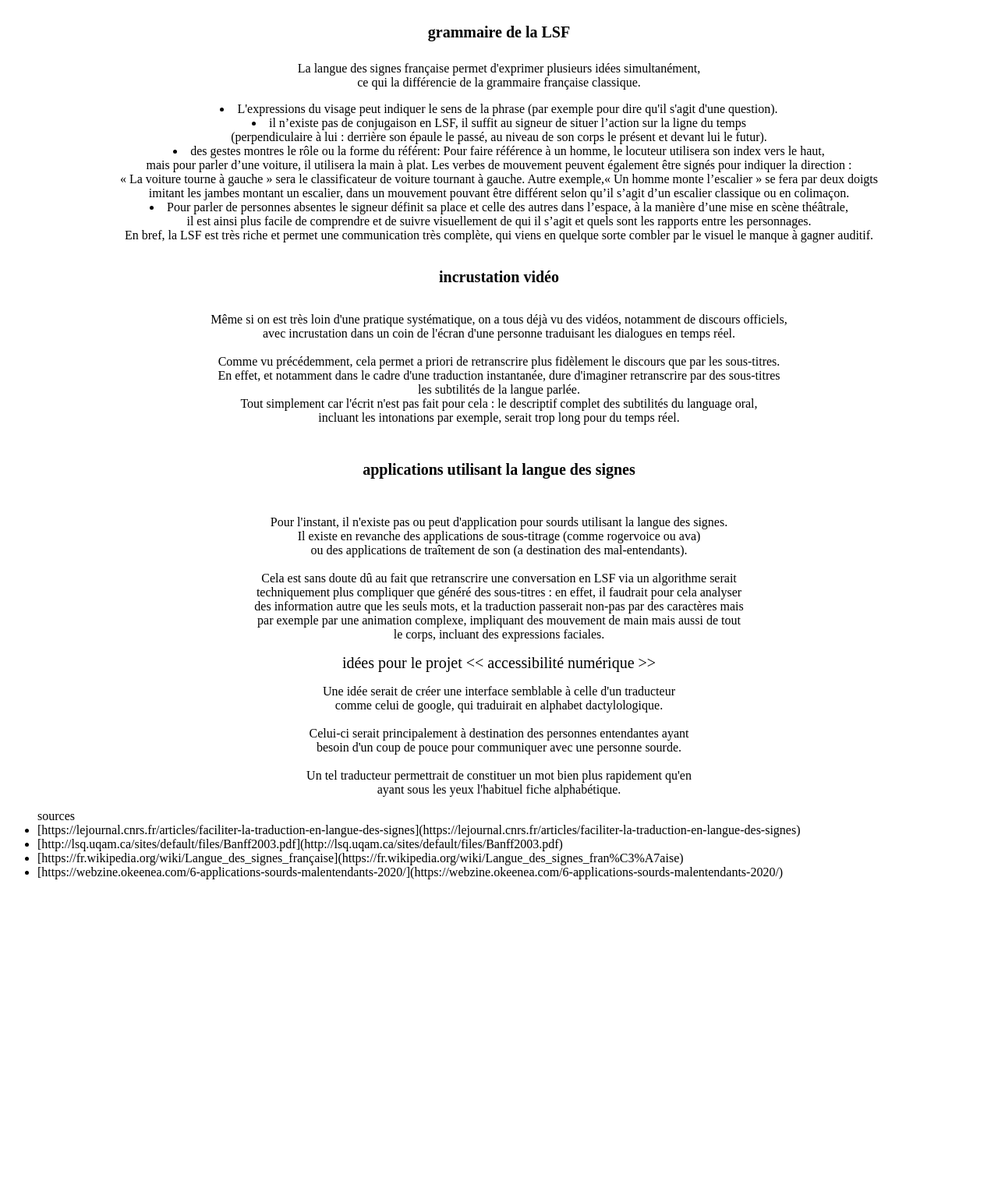
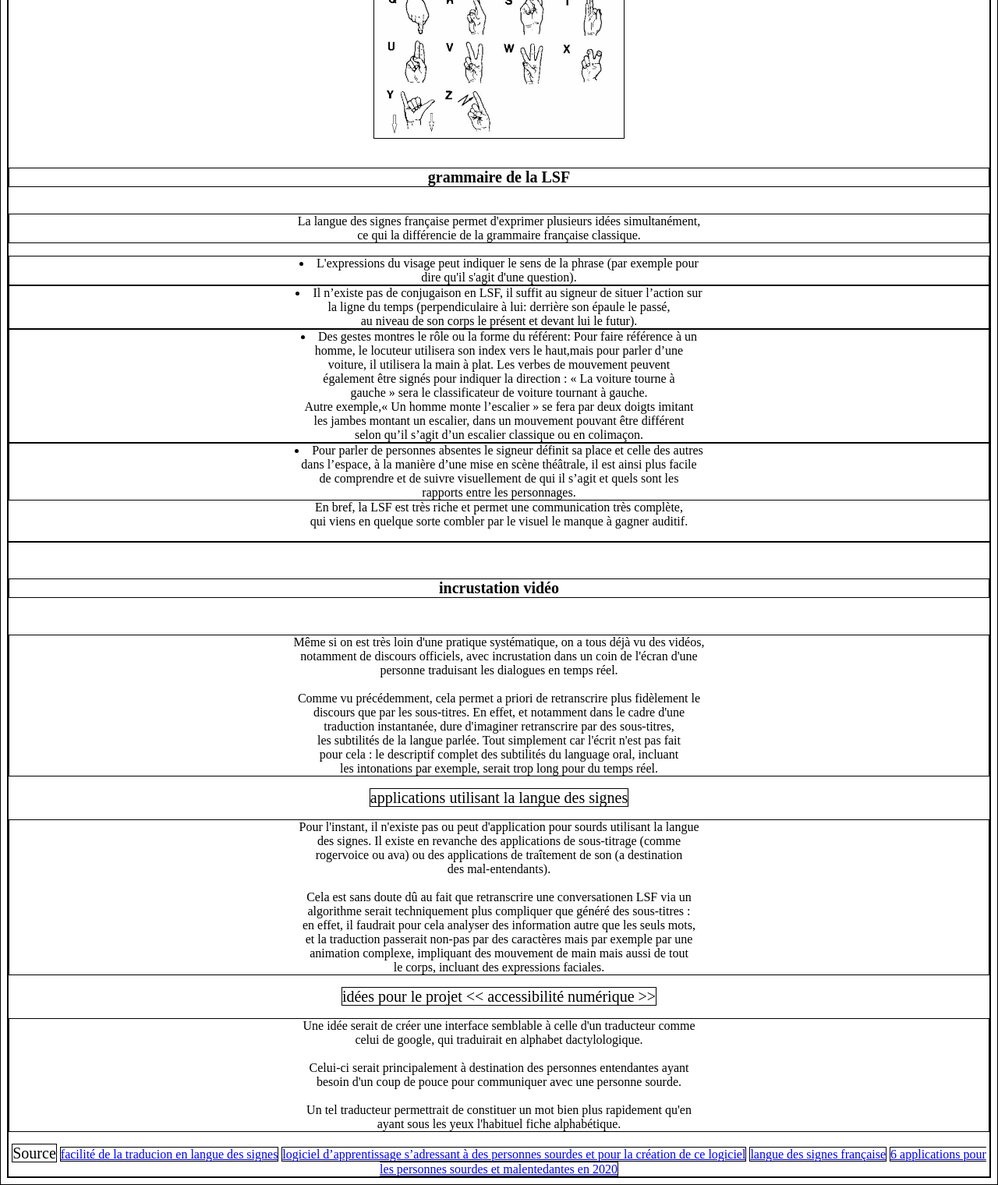
Before and after one commit to Nicolasmaes/a11e, a PHP site: page /lsf.php/index.php in a window 1280 px wide. Shown: the part 802-2322 px from the top of the page at 78% size. Before the commit the page ends 1930 px from the top, so only its background shows below. Run offline with PHP 8.4, Linux system fonts and the light colour scheme.

Commit message:
mise en page

```diff
--- a/lsf.php/index.php
+++ b/lsf.php/index.php
@@ -8,90 +8,86 @@
     <link rel="stylesheet" href="style.css">
 </head>
 <body>
-<section>
-    <h1>accessibilité numérique et langue des signes</h1>
+     <div class="main_lsf">
 
-    <p>Lors de l'élaboration d'un projet sur l'accessibilité numérique orientée<br>
-     sur la surdité, la question s'est posé de savoir quels était les meilleurs façons<br>
-     de retranscrire sons et paroles dans des contenus audio et vidéos.
-    <br><br> Les sous-titres et les closed captions sont traités dans un autre article, écris par NICOLASM <br>
-    (https://promo-68.codeur.online/blog/index.php/author/nicolasm/)
+         <h1>accessibilité numérique et langue des signes</h1>
+
+    <p>Lors de l'élaboration d'un projet sur l'accessibilité numérique orientée
+     sur la surdité,<br> la question s'est posé de savoir quels était les meilleurs façons
+     de retranscrire<br> sons et paroles dans des contenus audio et vidéos.
+    <br><br> Les sous-titres et les closed captions sont traités dans un autre article.<br> <a href="https://promo-68.codeur.online/blog/index.php/author/nicolasm/">Ecris par NICOLASM</a>
+
     </p>
 
-    <h2>historique de la LSF</h2>
+       <h2>historique de la LSF</h2>
     <p>
-    La LSF (langue des signes française) a longtemps été combattu et même explicitement interdite, <br>
-    notamment car perçu par les autorités comme un "patois gestuel" <br>(voir loi du congrès de  Milan de 1880).
-    <br> Ce n'est qu'en 1991 que l'interdiction de la LSF est levé dans l'éducation, <br>
-    et celle-ci sera reconnut officiellement comme une langue à part entière en 2005.
-    </p></section>
+    La LSF (langue des signes française) a longtemps été combattu et même explicitement <br>interdite,
+    notamment car perçu par les autorités comme un "patois gestuel" (voir loi <br>du congrès de  Milan de 1880).
+    Ce n'est qu'en 1991 que l'interdiction de la LSF est<br> levé dans l'éducation,
+    et celle-ci sera reconnut officiellement comme  une langue<br> à part entière en 2005.
+    </p>
 
-    <h3>spécificités de la LSF</h3>
-    <section>
-    <h1>Alphabet dactylologique</h1>
-    <p>L’alphabet dactylologique est la façon de signer l’alphabet latin. Il est <br>
-     utilisé pour épeler les noms propres ou les mots n’existant pas encore en LSF.
-     <br> La dactylologie de la LSF se fait d’une seule main.</p>
-     <div class="image"><img src="assets/images/icons/article/langue-des-signes.jpg"></div>
+     <h3>spécificités de la LSF</h3>
 
-     <h4>grammaire de la LSF</h4>
+    <h4>Alphabet dactylologique</h4>
+    <p>L’alphabet dactylologique est la façon de signer l’alphabet latin. Il est
+     utilisé pour épeler<br> les noms propres ou les mots n’existant pas encore en LSF.
+      La dactylologie de la<br> LSF se fait d’une seule main.</p>
+     <img src="img/langue-des-signes.jpg" class="image">
+
+         <h5>grammaire de la LSF</h5>
      <p>
      La langue des signes française permet d'exprimer plusieurs idées simultanément,<br>
       ce qui la différencie de la grammaire française classique.
-      <li>L'expressions du visage peut indiquer le sens de la phrase (par exemple pour dire qu'il s'agit d'une question).</li>
-      <li>il n’existe pas de conjugaison en LSF, il suffit au signeur de situer l’action sur la ligne du temps <br>
-      (perpendiculaire à lui : derrière son épaule le passé, au niveau de son corps le présent et devant lui le futur).</li>
-      <li>des gestes montres le rôle ou la forme du référent: Pour faire référence à un homme, le locuteur utilisera son index vers le haut,
-          <br> mais pour parler d’une voiture, il utilisera la main à plat. Les verbes de mouvement peuvent également être signés pour indiquer la direction :
-          <br> « La voiture tourne à gauche » sera le classificateur de voiture tournant à gauche. Autre exemple,« Un homme monte l’escalier » se fera par deux doigts
-           <br> imitant les jambes montant un escalier, dans un mouvement pouvant être différent selon qu’il s’agit d’un escalier classique ou en colimaçon.</li>
-      <li>Pour parler de personnes absentes le signeur définit sa place et celle des autres dans l’espace, à la manière d’une mise en scène théâtrale,
-          <br> il est ainsi plus facile de comprendre et de suivre visuellement de qui il s’agit et quels sont les rapports entre les personnages.</li>
-          En bref, la LSF est très riche et permet une communication très complète, qui viens en quelque sorte combler par le visuel le manque à gagner auditif.
-        </p></section>
+      <li>L'expressions du visage peut indiquer le sens de la phrase (par exemple pour <br>dire qu'il s'agit d'une question).</li>
+      <li>Il n’existe pas de conjugaison en LSF, il suffit au signeur de situer l’action sur<br> la ligne du temps
+      (perpendiculaire à lui:  derrière son épaule le passé,<br> au niveau de son corps le présent et devant lui le futur).</li>
+      <li>Des gestes montres le rôle ou la forme du référent: Pour faire  référence à un <br>homme, le locuteur utilisera son index vers le  haut,mais pour parler d’une <br>voiture, il utilisera la main à plat. Les verbes de mouvement peuvent <br>également être  signés pour indiquer  la direction :
+         « La voiture tourne à <br>gauche »  sera le classificateur de voiture tournant à gauche.<br> Autre exemple,« Un homme monte l’escalier » se fera par deux doigts
+           imitant<br> les jambes montant un escalier, dans un mouvement pouvant être différent<br> selon qu’il s’agit d’un escalier classique ou en colimaçon.</li>
+      <li>Pour parler de personnes absentes le signeur définit sa place et celle des autres <br>dans l’espace, à la  manière d’une mise en scène théâtrale, il est ainsi plus facile<br> de  comprendre et de suivre visuellement de qui il s’agit et quels sont les <br>rapports entre les personnages.</li>
+          En bref, la LSF est très riche et permet une communication très complète,<br> qui viens en quelque sorte combler par le visuel le manque à gagner auditif.
+        </p>
 
-        <h5>incrustation vidéo</h5>
-        <section> <p>
-         Même si on est très loin d'une pratique systématique, on a tous déjà vu des vidéos, notamment de discours officiels,
-         <br> avec incrustation dans un coin de l'écran d'une personne traduisant les dialogues en temps réel.
-         <br><br>Comme vu précédemment, cela permet a priori de retranscrire plus fidèlement le discours que par les sous-titres.
-         <br> En effet, et notamment dans le cadre d'une traduction instantanée, dure d'imaginer retranscrire par des sous-titres
-         <br> les subtilités de la langue parlée.
-         <br> Tout simplement car l'écrit n'est pas fait pour cela : le descriptif complet des subtilités du language oral,
-         <br> incluant les intonations par exemple, serait trop long pour du temps réel.
+         <h6>incrustation vidéo</h6>
+         <p>
+         Même si on est très loin d'une pratique systématique, on a tous déjà vu des vidéos,<br> notamment de discours officiels,
+          avec incrustation dans un coin de l'écran d'une<br> personne traduisant les dialogues en temps réel.
+         <br><br>Comme vu précédemment, cela permet a priori de retranscrire plus fidèlement le <br>discours que par les sous-titres.
+         En effet, et notamment dans le cadre d'une<br> traduction instantanée, dure d'imaginer retranscrire par des  sous-titres,<br>
+         les subtilités de la langue parlée.
+         Tout simplement car l'écrit n'est pas fait<br> pour cela : le descriptif complet des subtilités du language oral, incluant<br> les intonations par exemple, serait trop long pour du temps réel.
          </p>
 
-         <h6>applications utilisant la langue des signes</h6>
-         <p>Pour l'instant, il n'existe pas ou peut d'application pour sourds utilisant la langue des signes.
-         <br> Il existe en revanche des applications de sous-titrage (comme rogervoice ou ava)
-         <br> ou des applications de traîtement de son (a destination des mal-entendants).
-         <br><br>Cela est sans doute dû au fait que retranscrire une conversation en LSF via un algorithme serait
-         <br> techniquement plus compliquer que généré des sous-titres :  en effet, il faudrait pour cela analyser
-         <br> des information autre que les seuls mots, et la traduction passerait non-pas par des caractères mais
-         <br> par exemple par une animation complexe, impliquant des mouvement de main mais aussi de tout
+          <h7>applications utilisant la langue des signes</h7>
+         <p>
+         Pour l'instant, il n'existe pas ou peut d'application pour sourds utilisant la langue<br> des signes.
+         Il existe en revanche des  applications de sous-titrage (comme<br> rogervoice ou ava)
+          ou des applications de traîtement de son (a destination <br>des mal-entendants).
+         <br><br>Cela est sans doute dû au fait que retranscrire une conversationen LSF via un  <br>algorithme serait
+         techniquement plus compliquer que  généré des sous-titres :<br>  en effet, il faudrait pour cela analyser
+         des information autre que les seuls mots,<br>  et la traduction passerait non-pas par des caractères mais
+          par exemple par une<br> animation complexe, impliquant des mouvement de main mais aussi de tout
          <br>le corps, incluant des expressions faciales.
         </p>
 
-        <h7>idées pour le projet << accessibilité numérique >></h7>
+         <h8>idées pour le projet << accessibilité numérique >></h8>
 
         <p> Une idée serait de créer une interface semblable à celle d'un traducteur
-        <br> comme celui de google, qui traduirait en alphabet dactylologique.
-        <br><br>Celui-ci serait principalement à destination des personnes entendantes ayant
-        <br> besoin d'un coup de pouce pour communiquer avec une personne sourde.
+         comme <br>celui de google, qui traduirait en alphabet dactylologique.
+        <br><br>Celui-ci serait principalement à destination des personnes entendantes ayant <br>
+        besoin d'un coup de pouce pour communiquer avec une personne sourde.
         <br><br>Un tel traducteur permettrait de constituer un mot bien plus rapidement qu'en
         <br>ayant sous les yeux l'habituel fiche alphabétique.
-        </p></section>
+        </p>
 
-       <ul>sources
-        <li>[https://lejournal.cnrs.fr/articles/faciliter-la-traduction-en-langue-des-signes](https://lejournal.cnrs.fr/articles/faciliter-la-traduction-en-langue-des-signes)</li>
-        <li>[http://lsq.uqam.ca/sites/default/files/Banff2003.pdf](http://lsq.uqam.ca/sites/default/files/Banff2003.pdf)</li>
-        <li>[https://fr.wikipedia.org/wiki/Langue_des_signes_française](https://fr.wikipedia.org/wiki/Langue_des_signes_fran%C3%A7aise)</li>
-        <li>[https://webzine.okeenea.com/6-applications-sourds-malentendants-2020/](https://webzine.okeenea.com/6-applications-sourds-malentendants-2020/)</li>
-       <ul>
+        <h9>Source</h9>
+       <a href="https://lejournal.cnrs.fr/articles/faciliter-la-traduction-en-langue-des-signes">facilité de la traducion en langue des signes</a>
+       <a href="http://lsq.uqam.ca/sites/default/files/Banff2003.pdf">logiciel d’apprentissage s’adressant à des personnes sourdes et pour la création de ce logiciel</a>
+        <a href="https://fr.wikipedia.org/wiki/Langue_des_signes_française">langue des signes française</a>
+        <a href="https://webzine.okeenea.com/6-applications-sourds-malentendants-2020/">6 applications pour les personnes sourdes et malentedantes en 2020</a>
 
-
-
-
+       </div>
 
    <script src="main.js"></script>
 </body>
--- a/lsf.php/style.css
+++ b/lsf.php/style.css
@@ -1,17 +1,22 @@
-.h1,h2,h3,h4,h5,h5,h6,h7{
+.h1,h2,h3,h5,h6,h7,h8,h9{
     font-family: Indie-flower bold;
     font-size: 20px ;
     text-align: center;
 }
 
-section{
-    text-align:  center;
+.h4{
+    font-family: Indie-flower bold;
+    font-size: 18px ;
+    text-align: left;
 }
 
 .p{
     font-family: luciole;
     text-align: center;
-    font-size:10px;
+    font-size:15px;
+    width: 85px;
+    margin:auto;
+
 }
 
 .ul{
@@ -31,12 +36,25 @@ section{
 
 
 
-.image {
-    position:relative ;
-    top:center;
-    margin-left:auto;
-    margin-right:auto;
-    width:300px;
-    z-index:100;
+.image{
+    width: 100%;
+    max-width: 20rem;
+    height: auto;
 
     }
+
+    .main_lsf
+    {
+        text-align: left;
+    }
+
+    @media screen and (min-width: 30rem) {
+        .main_lsf
+        {
+            text-align: center;
+        }
+      }
+
+      *{
+          border: solid black 1px;
+      }
```
Also changed, not shown: lsf.php/img/langue-des-signes.jpg (added).
